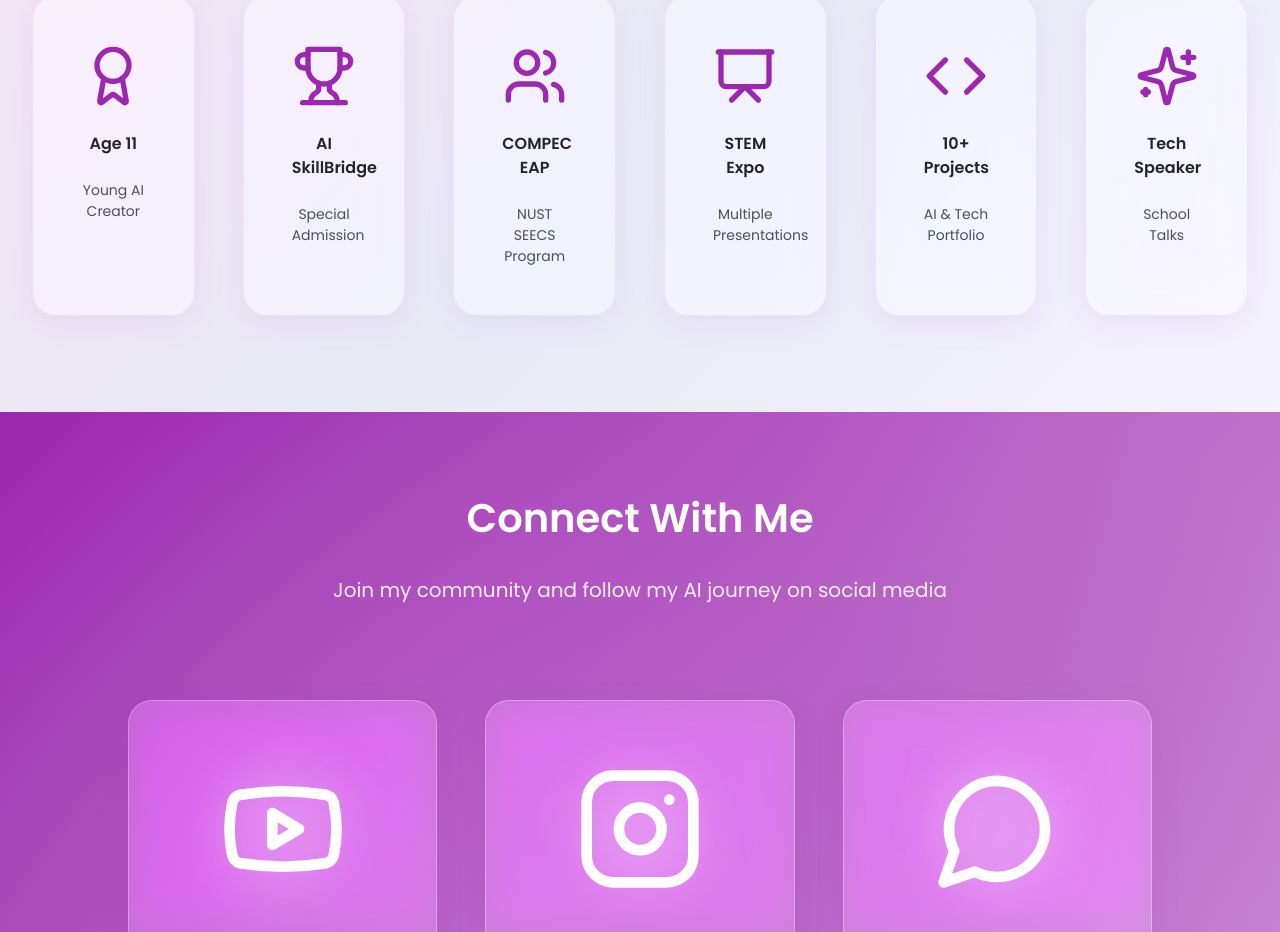
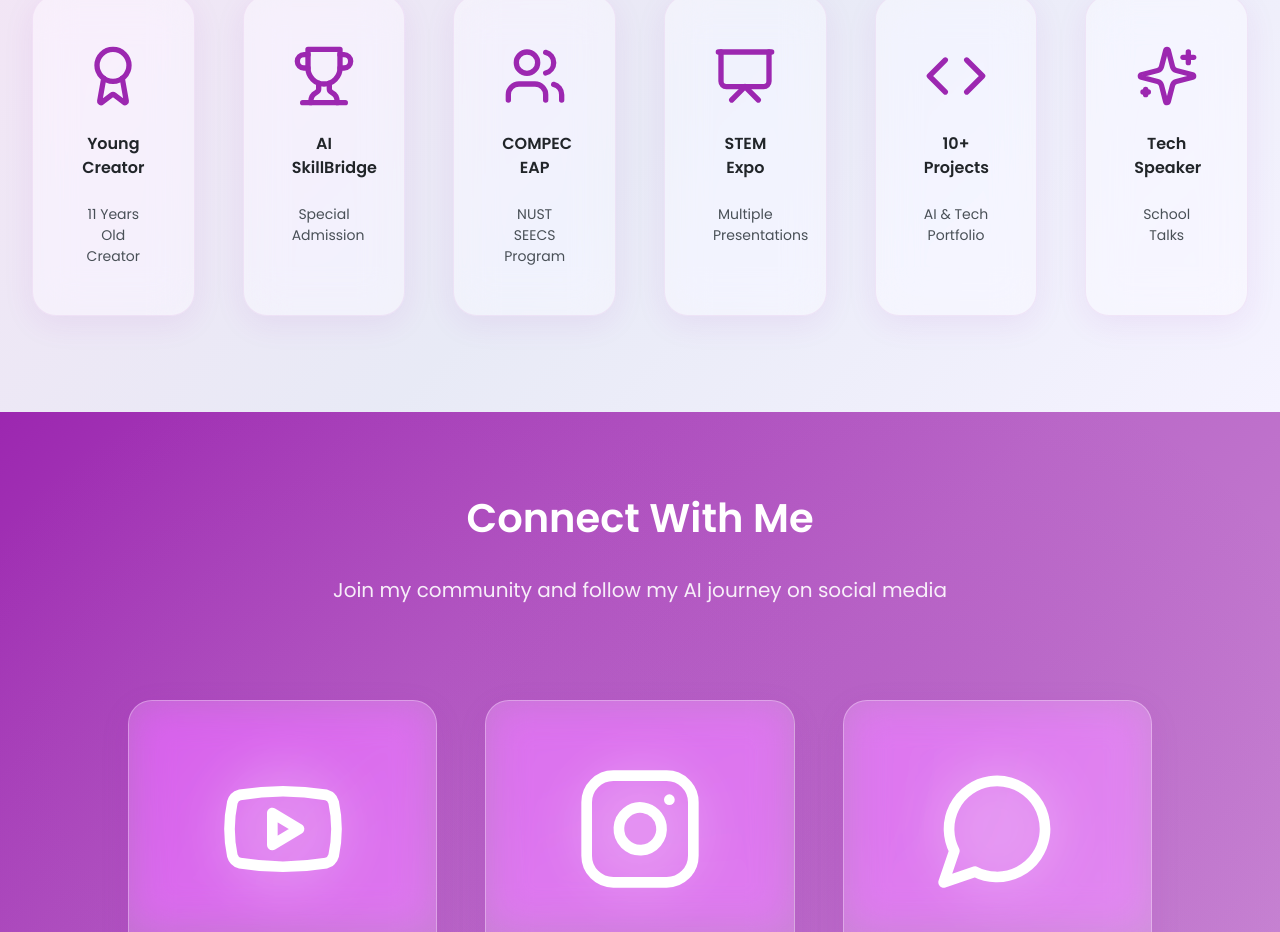
Before and after one commit to Khan123123123/ayesha-website, a React (Vite) app in the folder ai-with-ayesha/: page / in a window 1280 px wide. Shown: the part 1217-2149 px from the top of the page. Built offline with nearby package versions, Linux system fonts and the light colour scheme.

Commit message:
Update HomePage.tsx

```diff
--- a/ai-with-ayesha/src/pages/HomePage.tsx
+++ b/ai-with-ayesha/src/pages/HomePage.tsx
@@ -6,7 +6,7 @@ import { Sparkles, Users, Presentation, Code, Award, Trophy, Instagram, Youtube,
 
 export function HomePage() {
   const highlights = [
-    { icon: Award, label: 'Age 11', description: 'Young AI Creator' },
+    { icon: Award, label: 'Young Creator', description: '11 Years Old Creator' },
     { icon: Trophy, label: 'AI SkillBridge', description: 'Special Admission' },
     { icon: Users, label: 'COMPEC EAP', description: 'NUST SEECS Program' },
     { icon: Presentation, label: 'STEM Expo', description: 'Multiple Presentations' },
```
